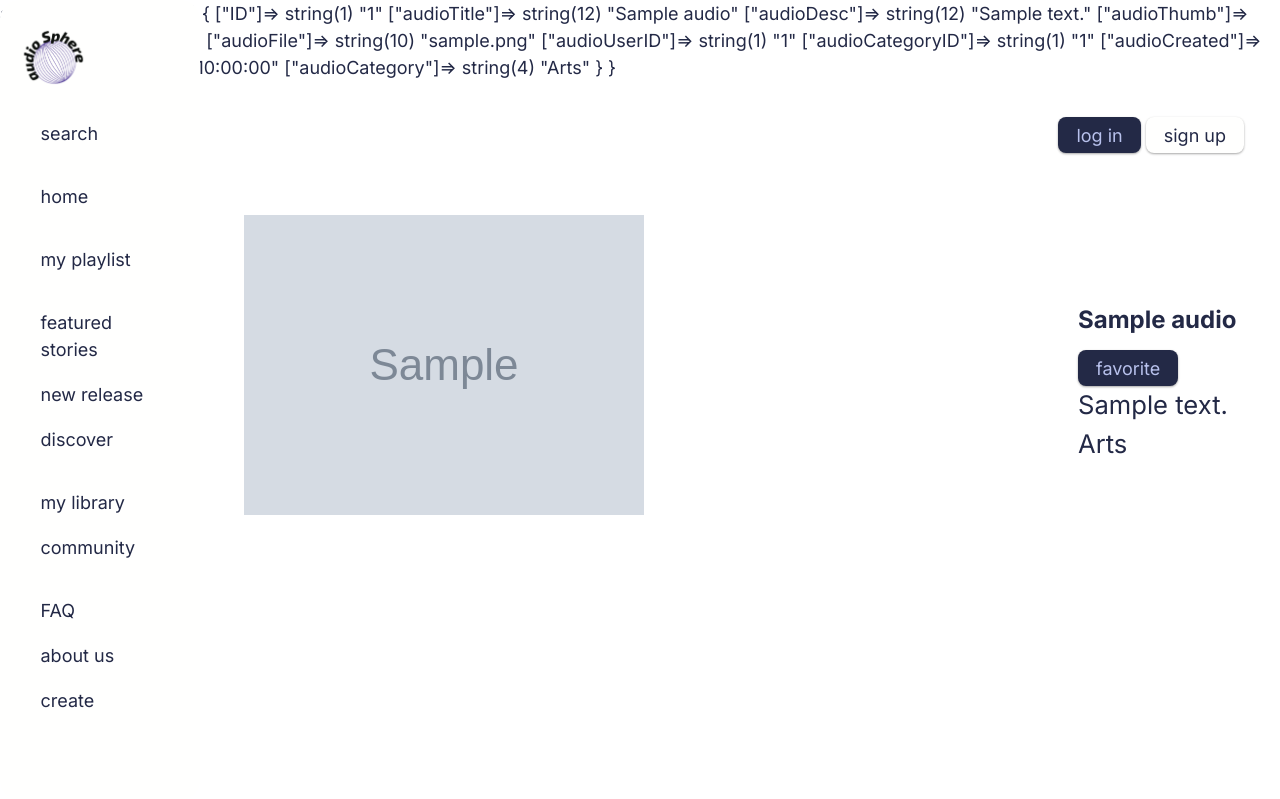
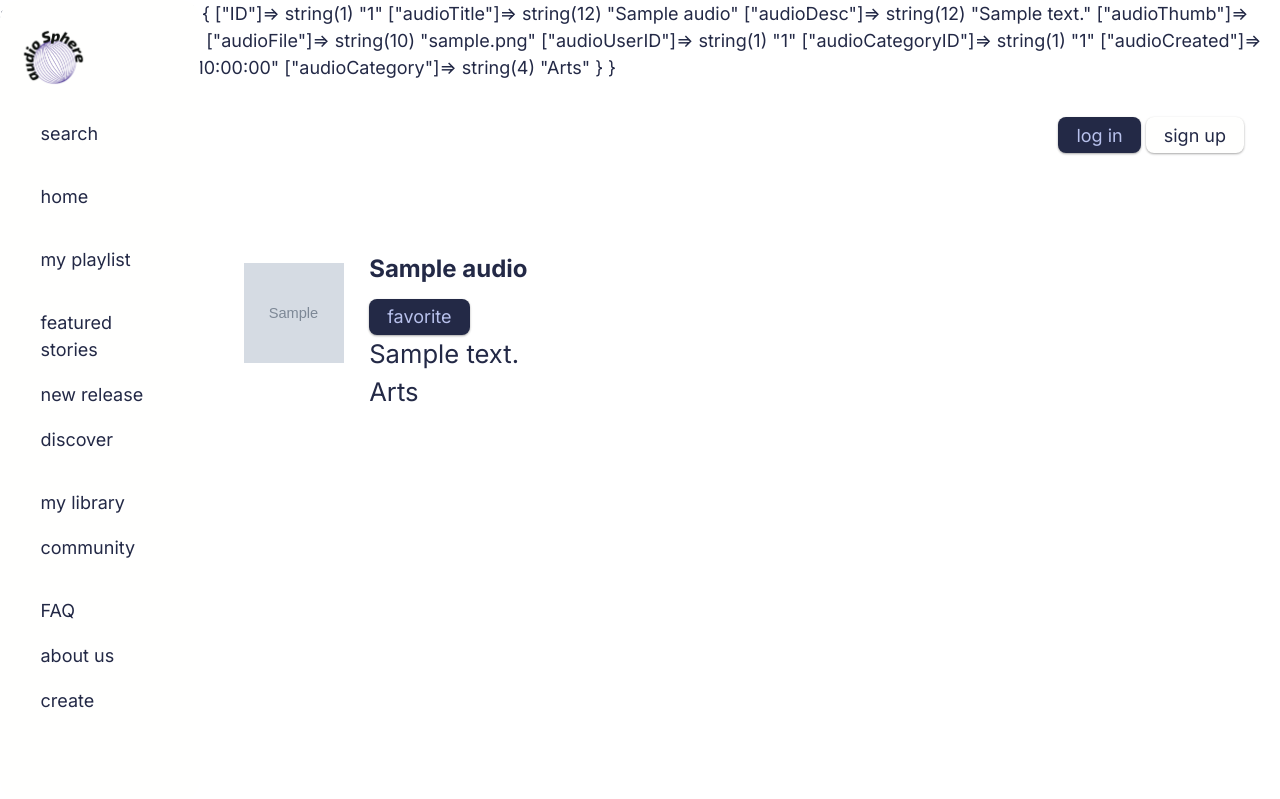
Before and after one commit to tanveerali13/audiosphere-v2, a PHP site: page /controllers/controller-audiolist.php?category=1 in a window 1280 px wide. Shown: the top 799 px of the page. Run offline with PHP 8.4, Linux system fonts and the light colour scheme; data comes from the database, SQL or seed files in the repository; tables that the repository leaves empty hold one stand-in row (values such as "Sample post"); grey boxes marked "Sample" are stand-in pictures; some libraries are stand-ins or nearby versions.

Commit message:
Added styled for figure tag and changed .card style

```diff
--- a/css/search.css
+++ b/css/search.css
@@ -274,14 +274,16 @@ button:hover {
     color: var(--text_color_dark);
     font-size: var(--preferred-font-size);
     margin-bottom: var(--margin_medium);
-
     display: flex;
-    justify-content: space-between;
+    justify-content: left;
     align-items: center;
     gap: var(--gap_medium);
     transition: all 0.3s ease;
 }
 
+.card figure {
+    width: 100px;
+}
 
 h4 {
     margin-top: var(--margin_medium);
```
